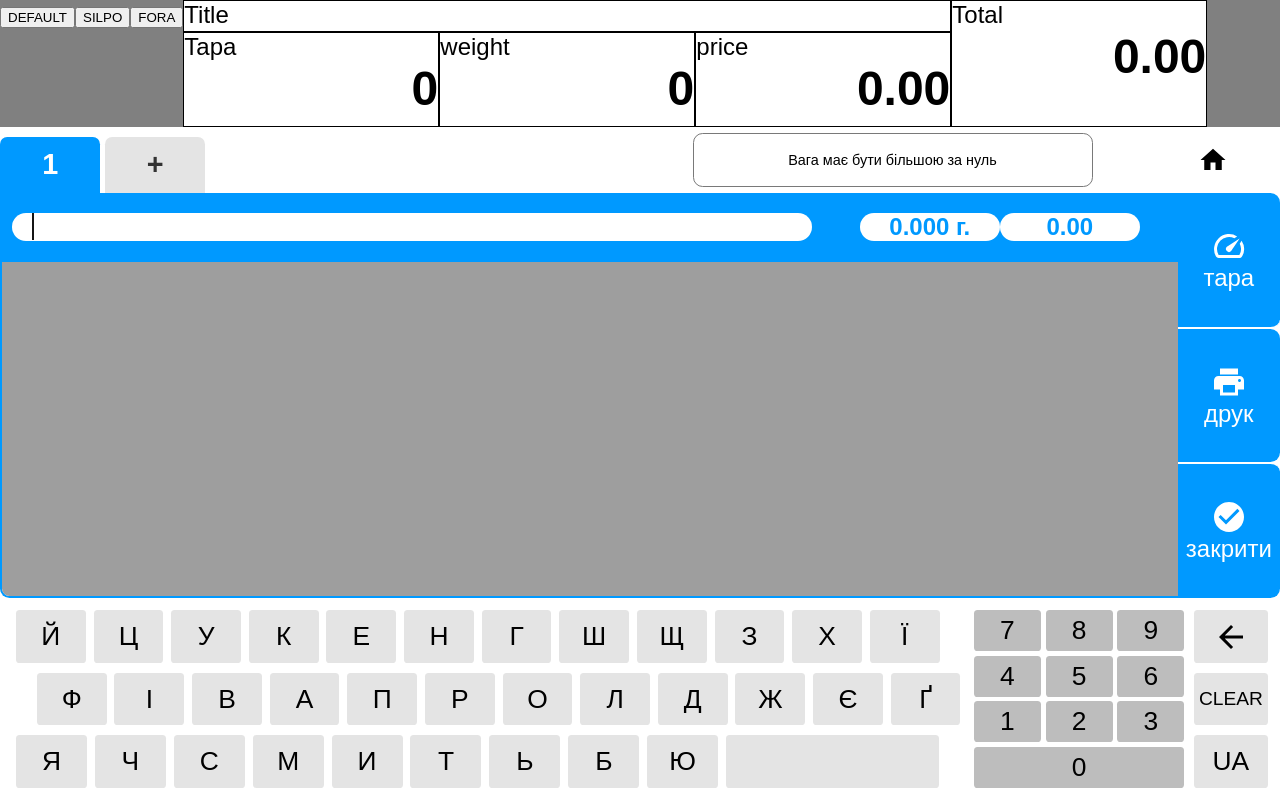
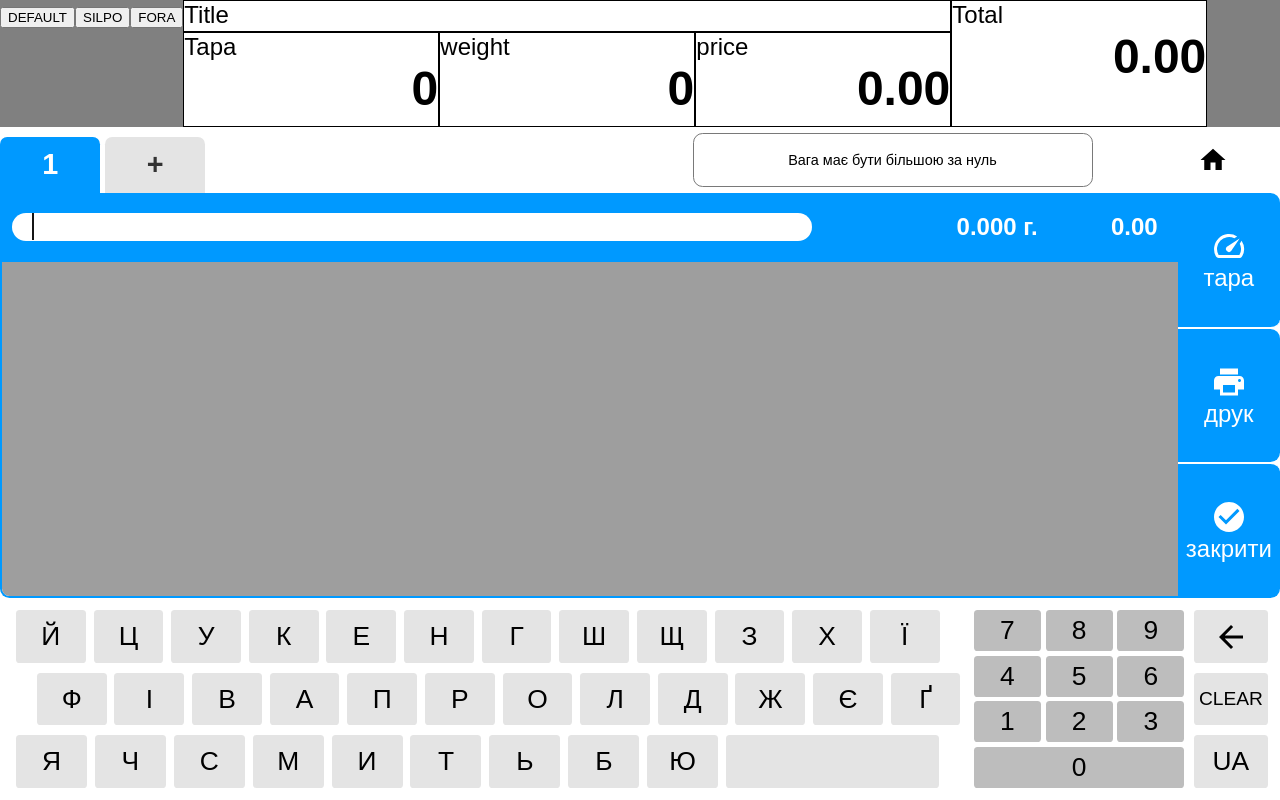
Before and after one commit to NeverSmileMan/testo, a React (Create React App) app: page / in a window 1280 px wide. Built offline with nearby package versions, Linux system fonts and the light colour scheme.

Commit message:
change orderInfo style

```diff
--- a/src/searchPanel/orderInfo/OrderInfo.tsx
+++ b/src/searchPanel/orderInfo/OrderInfo.tsx
@@ -9,7 +9,7 @@ const useStyles = makeStyles((theme: Theme) => ({
 		flex: '1 0 0',
 		padding: '10px',
 		display: 'flex',
-		justifyContent: 'center',
+		justifyContent: 'flex-end',
 		alignItems: 'center',
 	},
 	'delete-icon': {
@@ -25,14 +25,12 @@ const useStyles = makeStyles((theme: Theme) => ({
 	},
 	'total': {
 		fontWeight: 'bold',
-		textAlign: 'center',
-		verticalAlign: 'middle',
-		paddingLeft: '20px',
-		paddingRight: '20px',
-		backgroundColor: 'white',
-		borderRadius: '100px',
-		color: theme.palette.primary.main,
+		padding: '0 10px',
+		color: 'white',
 		minWidth: '100px',
+		display: 'flex',
+		justifyContent: 'flex-end',
+		alignItems: 'center',
 	}
 }));
 
```
